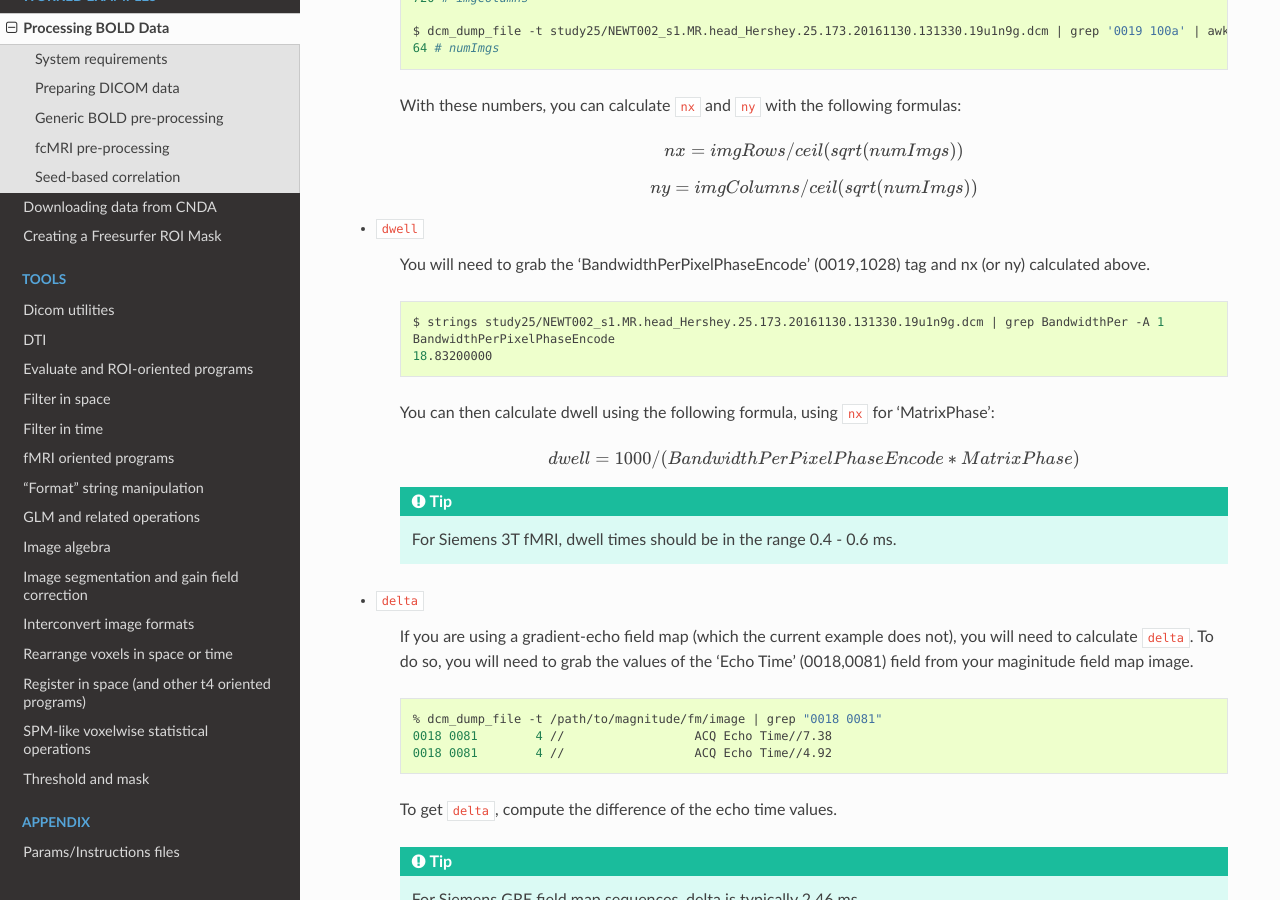
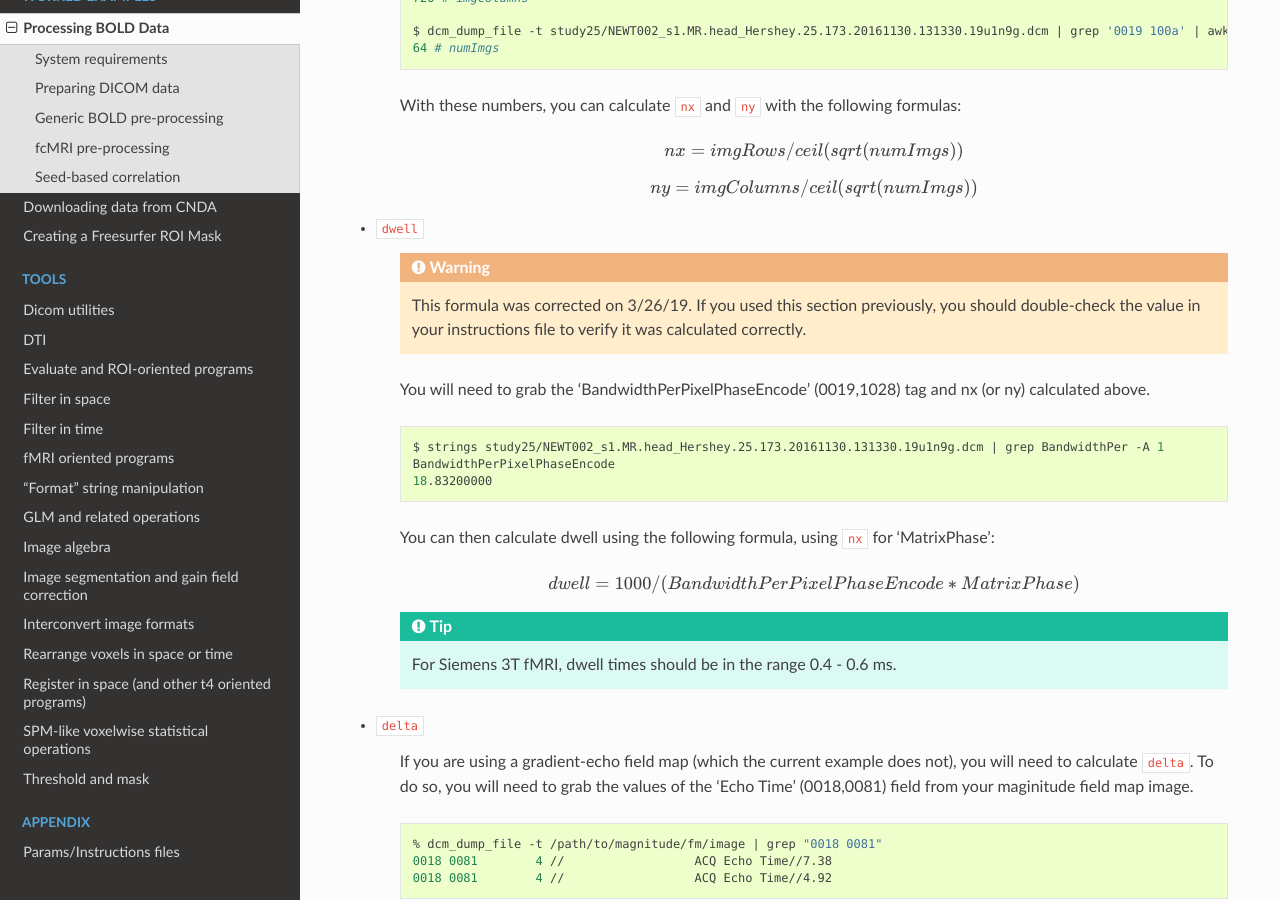
Before and after one commit to BlackHershey/4dfp-docs, a Sphinx documentation site: the page built from docs/examples/bold-example.rst, in a window 1280 px wide and 900 px high, scrolled down 3033 px. Built offline with Sphinx 7.4.7 and the Read the Docs theme 2.0.0, drawn with Linux system fonts in a browser that asks for light colours.

Commit message:
added warning about corrected formula

```diff
--- a/docs/examples/bold-example.rst
+++ b/docs/examples/bold-example.rst
@@ -138,6 +138,8 @@ Some variables don't match a specific tag in the DICOM header and need to be cal
     .. math:: ny = imgColumns / ceil(sqrt(numImgs))
 
 * :code:`dwell`
+
+    .. warning:: This formula was corrected on 3/26/19. If you used this section previously, you should double-check the value in your instructions file to verify it was calculated correctly.
 
     You will need to grab the 'BandwidthPerPixelPhaseEncode' (0019,1028) tag and nx (or ny) calculated above.
 
```
